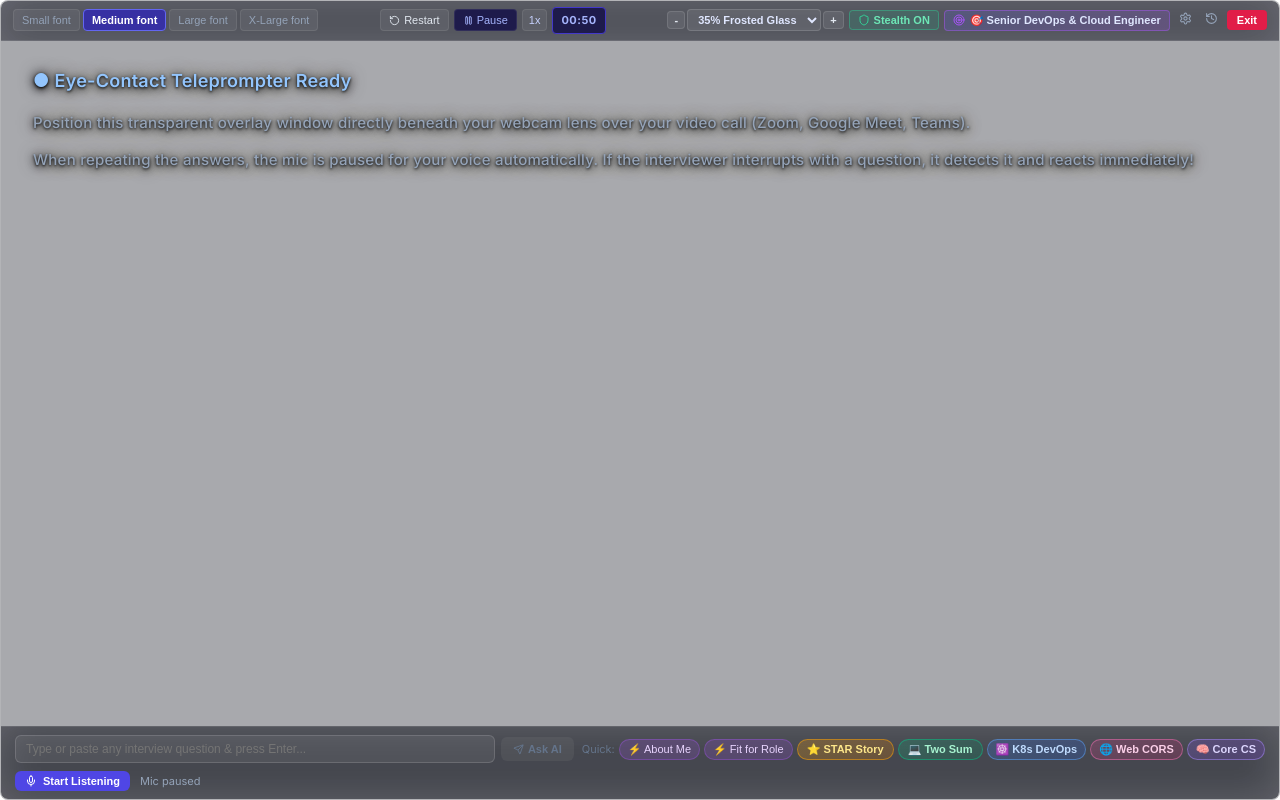
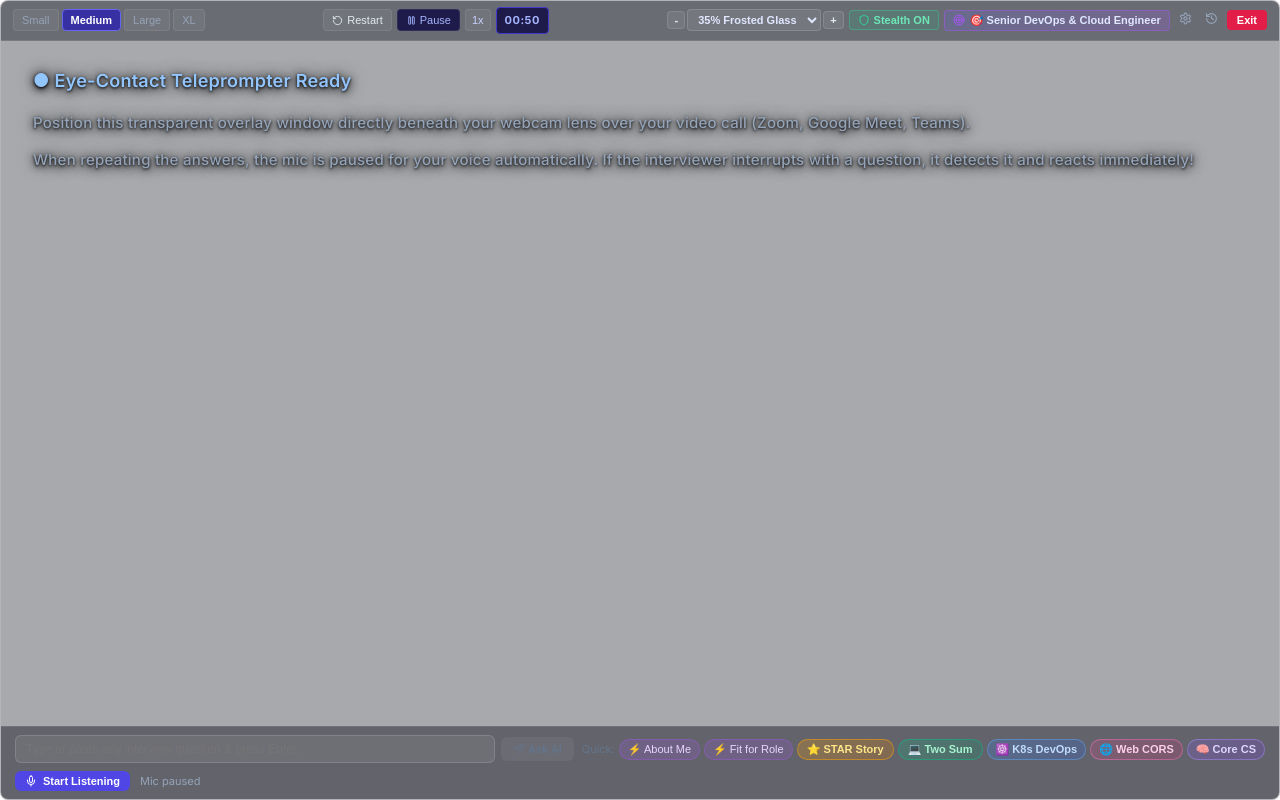
Before and after one commit to Abhitvg/IAC, a React (Vite) app: page / in a window 1280 px wide. Built offline with nearby package versions, Linux system fonts and the light colour scheme.

Commit message:
fix: remove macOS vibrancy and CSS backdrop-filter to enable true see-through window transparency

```diff
--- a/dist-electron/main.js
+++ b/dist-electron/main.js
@@ -118,10 +118,6 @@ function createWindow() {
     resizable: true,
     alwaysOnTop: true,
     backgroundColor: "#00000000",
-    ...process.platform === "darwin" ? {
-      vibrancy: "under-window",
-      visualEffectState: "active"
-    } : {},
     titleBarStyle: "hidden",
     webPreferences: {
       preload: path.join(__dirname, "preload.js"),
--- a/electron/main.ts
+++ b/electron/main.ts
@@ -29,10 +29,6 @@ function createWindow() {
     resizable: true,
     alwaysOnTop: true,
     backgroundColor: '#00000000',
-    ...(process.platform === 'darwin' ? {
-      vibrancy: 'under-window',
-      visualEffectState: 'active',
-    } : {}),
     titleBarStyle: 'hidden',
     webPreferences: {
       preload: path.join(__dirname, 'preload.js'),
--- a/src/components/teleprompter/TeleprompterView.tsx
+++ b/src/components/teleprompter/TeleprompterView.tsx
@@ -166,10 +166,10 @@ export default function TeleprompterView() {
   };
 
   const fontSizes: Record<TeleprompterFontSize, { label: string; size: string; line: string }> = {
-    small: { label: "Small font", size: "16px", line: "1.75" },
-    medium: { label: "Medium font", size: "20px", line: "1.8" },
-    large: { label: "Large font", size: "26px", line: "1.85" },
-    xlarge: { label: "X-Large font", size: "32px", line: "1.9" },
+    small: { label: "Small", size: "16px", line: "1.75" },
+    medium: { label: "Medium", size: "20px", line: "1.8" },
+    large: { label: "Large", size: "26px", line: "1.85" },
+    xlarge: { label: "XL", size: "32px", line: "1.9" },
   };
 
   const handleExit = () => {
@@ -209,8 +209,7 @@ export default function TeleprompterView() {
         height: "100vh",
         width: "100vw",
         background: `rgba(8, 10, 20, ${windowOpacity})`,
-        backdropFilter: "blur(24px) saturate(180%)",
-        WebkitBackdropFilter: "blur(24px) saturate(180%)",
+
         color: "#f8fafc",
         fontFamily: "'Inter', -apple-system, BlinkMacSystemFont, 'Segoe UI', Roboto, sans-serif",
         overflow: "hidden",
@@ -228,7 +227,7 @@ export default function TeleprompterView() {
             inset: 0,
             zIndex: 100,
             background: "rgba(15, 15, 30, 0.94)",
-            backdropFilter: "blur(12px)",
+
             border: "2px dashed #818cf8",
             borderRadius: "10px",
             display: "flex",
@@ -259,11 +258,10 @@ export default function TeleprompterView() {
           justifyContent: "space-between",
           padding: "6px 12px",
           background: `rgba(16, 18, 30, ${Math.min(0.68, windowOpacity * 0.75 + 0.14)})`,
-          backdropFilter: "blur(20px)",
-          WebkitBackdropFilter: "blur(20px)",
+
           borderBottom: "1px solid rgba(255, 255, 255, 0.10)",
           gap: "6px",
-          flexWrap: "nowrap"
+          flexWrap: "wrap"
         }}
       >
         {/* Left: Font Size Buttons */}
@@ -697,8 +695,7 @@ export default function TeleprompterView() {
           display: "flex",
           flexDirection: "column",
           background: `rgba(12, 14, 24, ${Math.min(0.75, windowOpacity * 0.75 + 0.18)})`,
-          backdropFilter: "blur(20px)",
-          WebkitBackdropFilter: "blur(20px)",
+
           borderTop: "1px solid rgba(255, 255, 255, 0.10)",
           padding: "8px 14px",
           gap: "8px"
```
